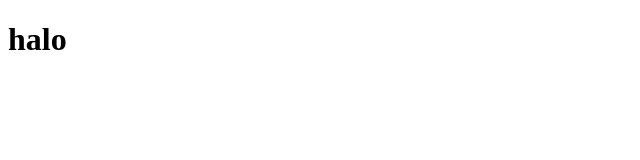
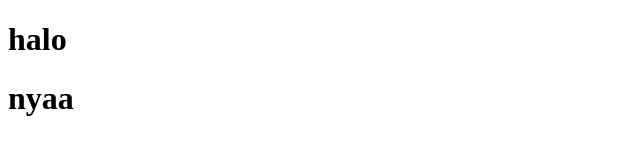
Before and after one commit to Abdulhadi88/Todo-List, a plain HTML site: page index.html in a window 1280 px wide. Shown: the whole page, without its empty margins (0-640 px from the left). Drawn offline with Linux system fonts and the light colour scheme.

Commit message:
first commit

```diff
--- a/index.html
+++ b/index.html
@@ -9,5 +9,6 @@
 </head>
 <body>
     <h1>halo</h1>
+    <h1>nyaa</h1>
 </body>
 </html>
```
